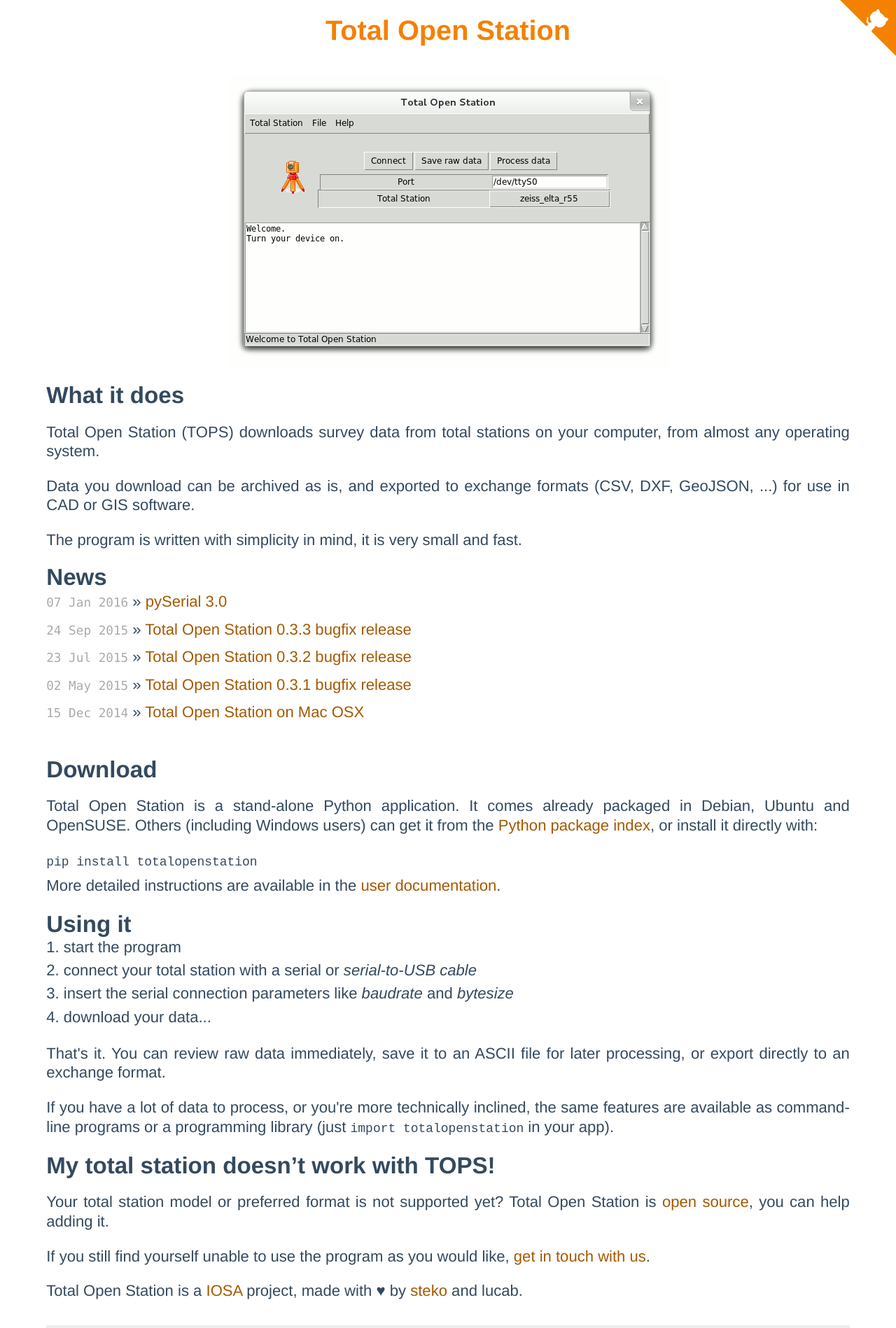
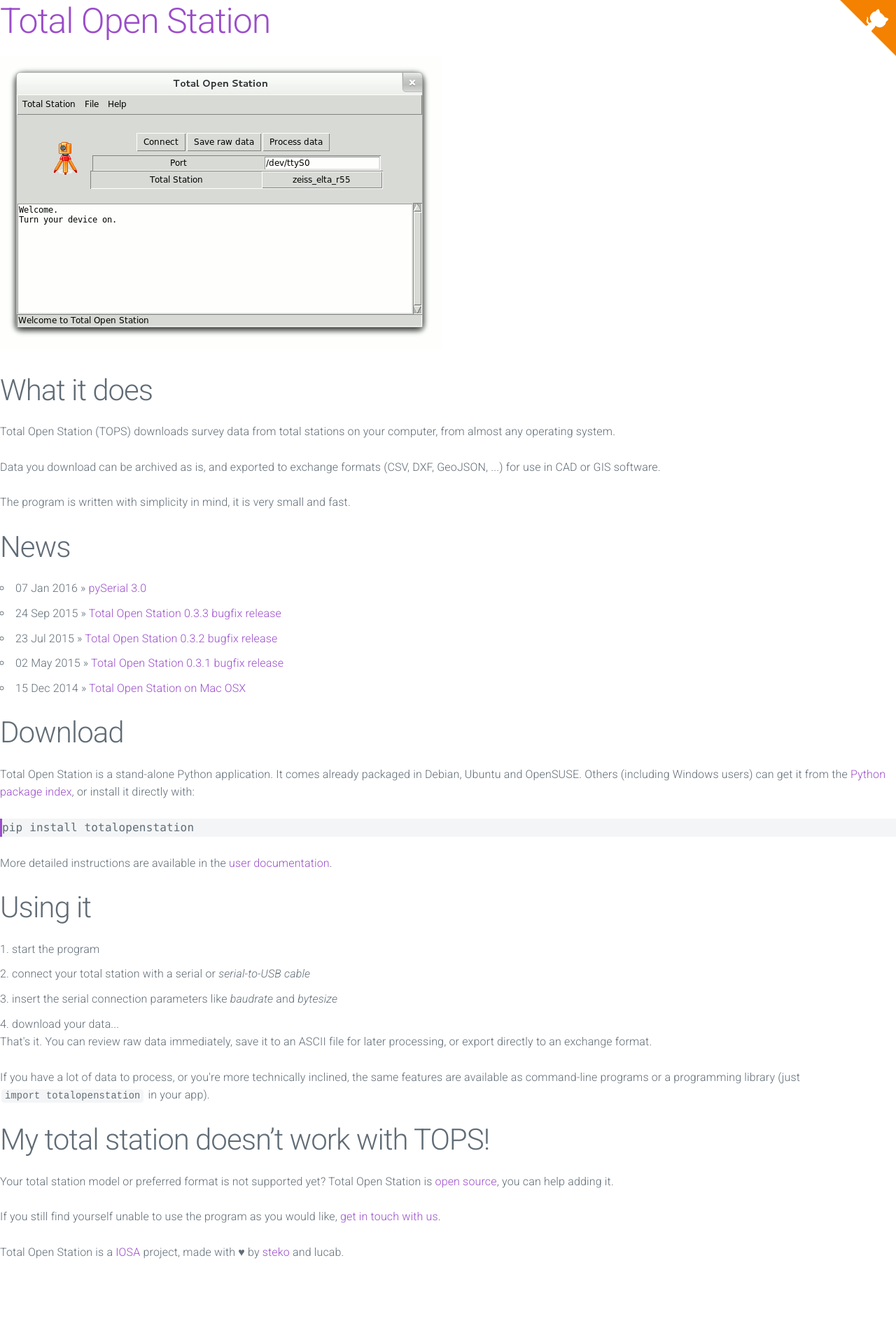
Before and after one commit to totalopenstation/totalopenstation, a Jekyll site: the page built from index.html, in a window 1280 px wide. Shown: the whole page at 70% size. Built offline with Jekyll 4.4.1, drawn with Linux system fonts in a browser that asks for light colours; nearby versions of some CDN libraries; after the commit the page ends 1828 px from its top, so only the background shows below that.

Commit message:
milligram CSS

```diff
--- a/_layouts/default.html
+++ b/_layouts/default.html
@@ -7,13 +7,14 @@
         <meta name="viewport" content="width=device-width">
         <link rel="shortcut icon" href="{{ site.github.url }}/favicon.ico" />
         <link rel="icon" sizes="16x16 32x32" href="{{ site.github.url }}/favicon.ico">
-	<link rel="apple-touch-icon-precomposed" href="{{ site.github.url }}/favicon.ico">
+	      <link rel="apple-touch-icon-precomposed" href="{{ site.github.url }}/favicon.ico">
 
-        <!-- syntax highlighting CSS -->
-        <link rel="stylesheet" href="{{ site.github.url }}/css/syntax.css">
-
-        <!-- Custom CSS -->
-        <link rel="stylesheet" href="{{ site.github.url }}/css/main.css">
+        <!-- Google Fonts -->
+        <link rel="stylesheet" href="https://fonts.googleapis.com/css?family=Roboto:300,300italic,700,700italic">
+        <!-- CSS Reset -->
+        <link rel="stylesheet" href="https://cdnjs.cloudflare.com/ajax/libs/normalize/3.0.3/normalize.css">
+        <!-- Milligram CSS minified -->
+        <link rel="stylesheet" href="{{ site.github.url }}/css/milligram.min.css">
 
         <!-- Site feed -->
         {% feed_meta %}
```
